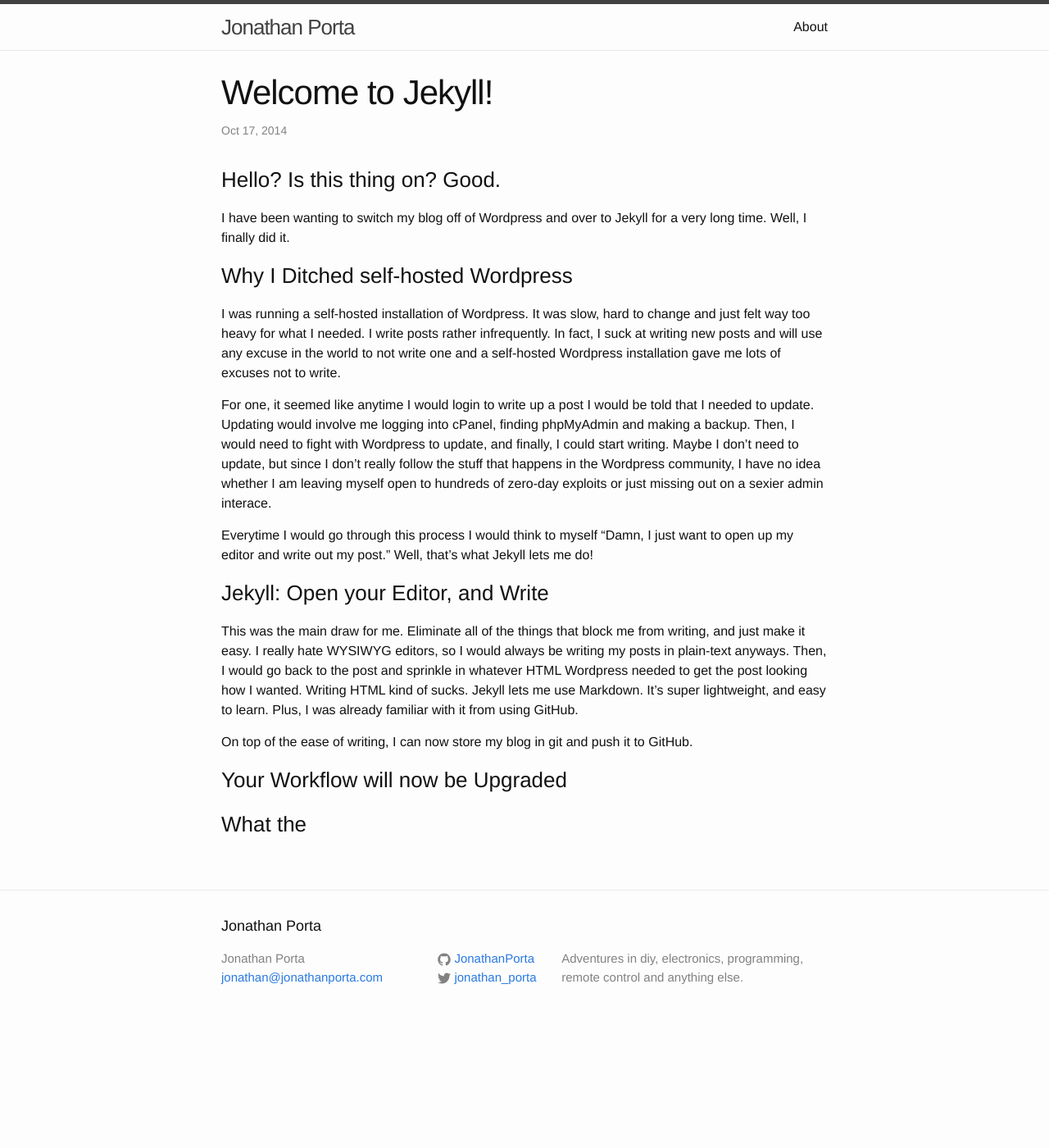
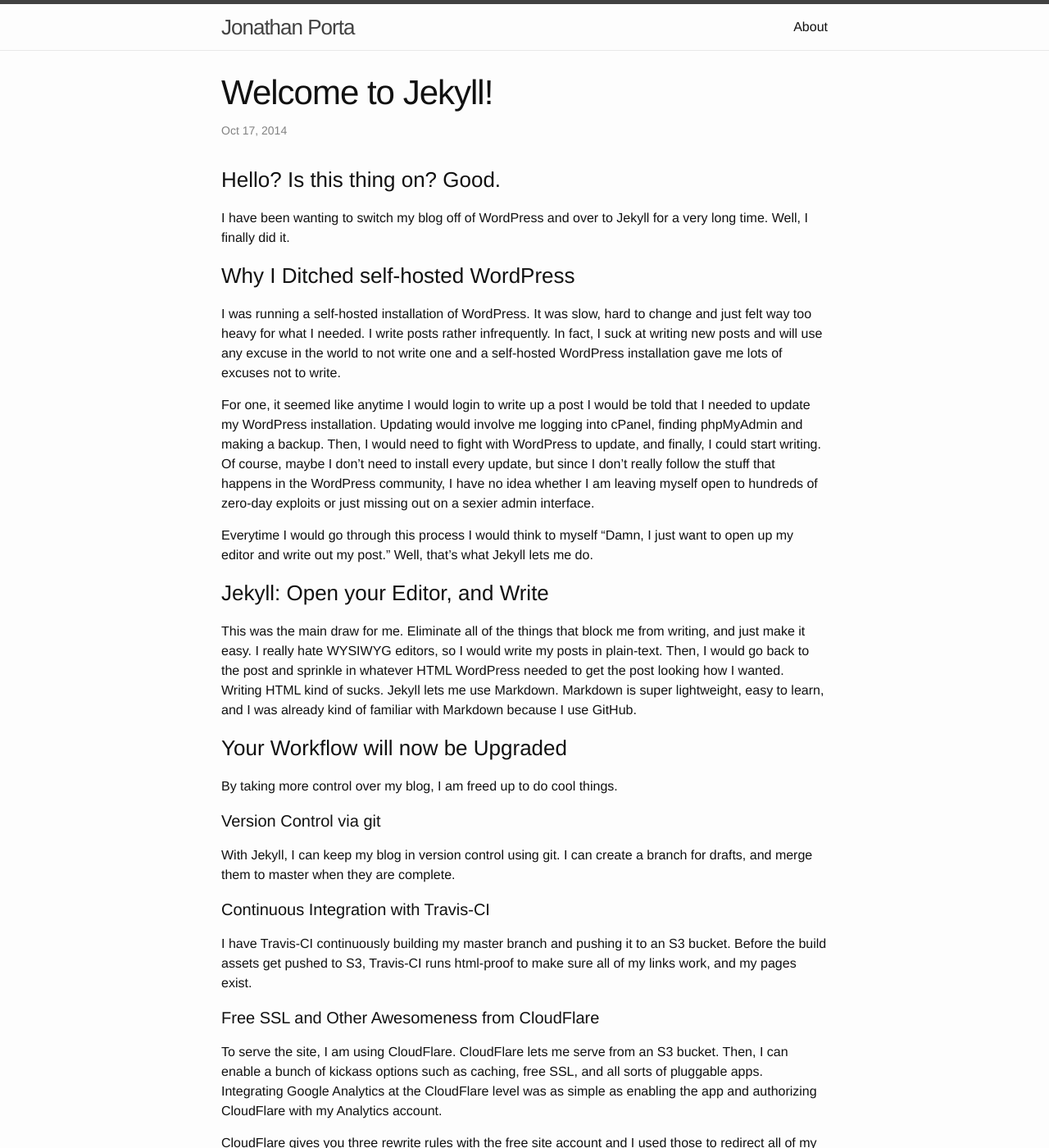
Before and after one commit to JonathanPorta/jonathan.porta.codes, a Jekyll site: the page built from _posts/2014-10-17-welcome-to-jekyll.markdown, in a window 1280 px wide and 1400 px high. Shown: the whole window at 82% size. Built offline with Jekyll 4.4.1, drawn with Linux system fonts in a browser that asks for light colours; comment, search, counter and statistics services are not loaded; some of the changed text lies outside the part shown.

Commit message:
Update welcome to jekyll post

```diff
--- a/_posts/2014-10-17-welcome-to-jekyll.markdown
+++ b/_posts/2014-10-17-welcome-to-jekyll.markdown
@@ -7,20 +7,42 @@
 comments: true
 ---
 ### Hello? Is this thing on? Good.
-I have been wanting to switch my blog off of Wordpress and over to Jekyll for a very long time. Well, I finally did it.
+I have been wanting to switch my blog off of WordPress and over to Jekyll for a very long time. Well, I finally did it.
 
-### Why I Ditched self-hosted Wordpress
-I was running a self-hosted installation of Wordpress. It was slow, hard to change and just felt way too heavy for what I needed. I write posts rather infrequently. In fact, I suck at writing new posts and will use any excuse in the world to not write one and a self-hosted Wordpress installation gave me lots of excuses not to write.
+### Why I Ditched self-hosted WordPress
+I was running a self-hosted installation of WordPress. It was slow, hard to change and just felt way too heavy for what I needed. I write posts rather infrequently. In fact, I suck at writing new posts and will use any excuse in the world to not write one and a self-hosted WordPress installation gave me lots of excuses not to write.
 
-For one, it seemed like anytime I would login to write up a post I would be told that I needed to update. Updating would involve me logging into cPanel, finding phpMyAdmin and making a backup. Then, I would need to fight with Wordpress to update, and finally, I could start writing. Maybe I don't need to update, but since I don't really follow the stuff that happens in the Wordpress community, I have no idea whether I am leaving myself open to hundreds of zero-day exploits or just missing out on a sexier admin interace.
+For one, it seemed like anytime I would login to write up a post I would be told that I needed to update my WordPress installation. Updating would involve me logging into cPanel, finding phpMyAdmin and making a backup. Then, I would need to fight with WordPress to update, and finally, I could start writing. Of course, maybe I don't need to install every update, but since I don't really follow the stuff that happens in the WordPress community, I have no idea whether I am leaving myself open to hundreds of zero-day exploits or just missing out on a sexier admin interface.
 
-Everytime I would go through this process I would think to myself "Damn, I just want to open up my editor and write out my post." Well, that's what Jekyll lets me do!
+Everytime I would go through this process I would think to myself "Damn, I just want to open up my editor and write out my post." Well, that's what Jekyll lets me do.
 
 ### Jekyll: Open your Editor, and Write
-This was the main draw for me. Eliminate all of the things that block me from writing, and just make it easy. I really hate WYSIWYG editors, so I would always be writing my posts in plain-text anyways. Then, I would go back to the post and sprinkle in whatever HTML Wordpress needed to get the post looking how I wanted. Writing HTML kind of sucks. Jekyll lets me use Markdown. It's super lightweight, and easy to learn. Plus, I was already familiar with it from using GitHub.
-
-On top of the ease of writing, I can now store my blog in git and push it to GitHub.
+This was the main draw for me. Eliminate all of the things that block me from writing, and just make it easy. I really hate WYSIWYG editors, so I would write my posts in plain-text. Then, I would go back to the post and sprinkle in whatever HTML WordPress needed to get the post looking how I wanted. Writing HTML kind of sucks. Jekyll lets me use Markdown. Markdown is super lightweight, easy to learn, and I was already kind of familiar with Markdown because I use GitHub.
 
 ### Your Workflow will now be Upgraded
+By taking more control over my blog, I am freed up to do cool things.
 
-### What the
+#### Version Control via git
+With Jekyll, I can keep my blog in version control using git. I can create a branch for drafts, and merge them to master when they are complete.
+
+#### Continuous Integration with Travis-CI
+I have Travis-CI continuously building my master branch and pushing it to an S3 bucket. Before the build assets get pushed to S3, Travis-CI runs html-proof to make sure all of my links work, and my pages exist.
+
+#### Free SSL and Other Awesomeness from CloudFlare
+To serve the site, I am using CloudFlare. CloudFlare lets me serve from an S3 bucket. Then, I can enable a bunch of kickass options such as caching, free SSL, and all sorts of pluggable apps. Integrating Google Analytics at the CloudFlare level was as simple as enabling the app and authorizing CloudFlare with my Analytics account.
+
+CloudFlare gives you three rewrite rules with the free site account and I used those to redirect all of my old domain's traffic over to my new domain. It was incredibly painless.
+
+CloudFlare's free SSL takes 24 hours to enable, so it hasn't been turned on for my domain yet.
+
+#### Disqus for Comments
+I had heard of people using Disqus when serving a static site out of an S3 bucket. I didn't expect it to be easy to setup, but to my surprise it was a piece-of-cake*. I exported my posts using the built in WordPress exporter. Then, I had to replace all mentions of my old domain in the XML export with my new domain to ensure that Disqus would match the old comments to the new post address. I uploaded the file to Disqus and it just worked. That's a definite win.
+
+#### Slack Channel for Notifications
+I created a Slack channel with Travis-CI and GitHub integration. Now I have a unified, persistent activity log for my blog.
+![Slack Notifications][1]
+
+
+*Cake was not a lie.
+
+[1]: /images/posts/slack-notifications-for-blog.png
```
Also changed, not shown: images/posts/slack-notifications-for-blog.png (added).
